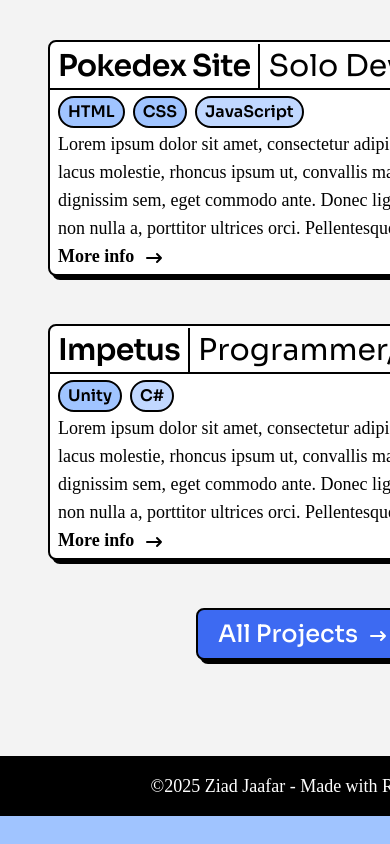
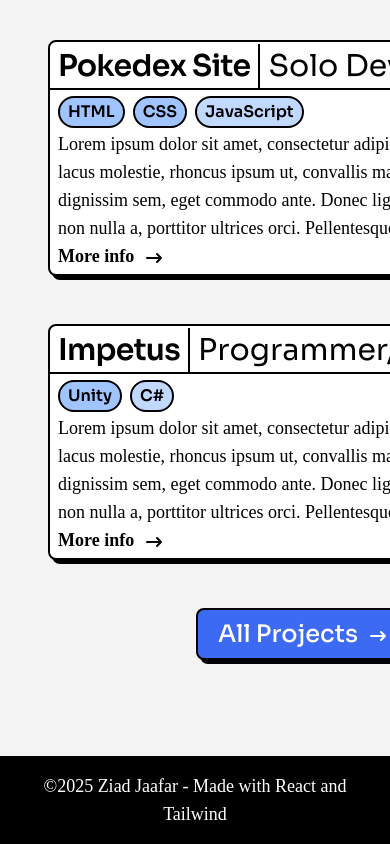
Before and after one commit to Ziad-J05/Portfolio-Site, a React (Vite) app: page / in a window 390 px wide. Shown: the part 3498-4342 px from the top of the page. Before the commit the page ends 4314 px from the top, so only its background shows below. Built offline with nearby package versions, Linux system fonts and the light colour scheme; a web font is replaced by a local one.

Commit message:
fixed footer responsiveness

```diff
--- a/src/components/Footer.tsx
+++ b/src/components/Footer.tsx
@@ -3,8 +3,8 @@
 function Footer(){
   return(
     <>
-      <footer className="mx-auto text-lg w-fill py-4 bg-black text-[var(--content)] border-0">
-        <p className='w-2xl mx-auto text-center'>&copy;2025 Ziad Jaafar - Made with React and Tailwind</p>
+      <footer className="mx-auto text-lg w-full py-4 px-8 bg-black text-[var(--content)] border-0">
+        <p className='w-full mx-auto text-center'>&copy;2025 Ziad Jaafar - Made with React and Tailwind</p>
       </footer>
     </>
   )
```
